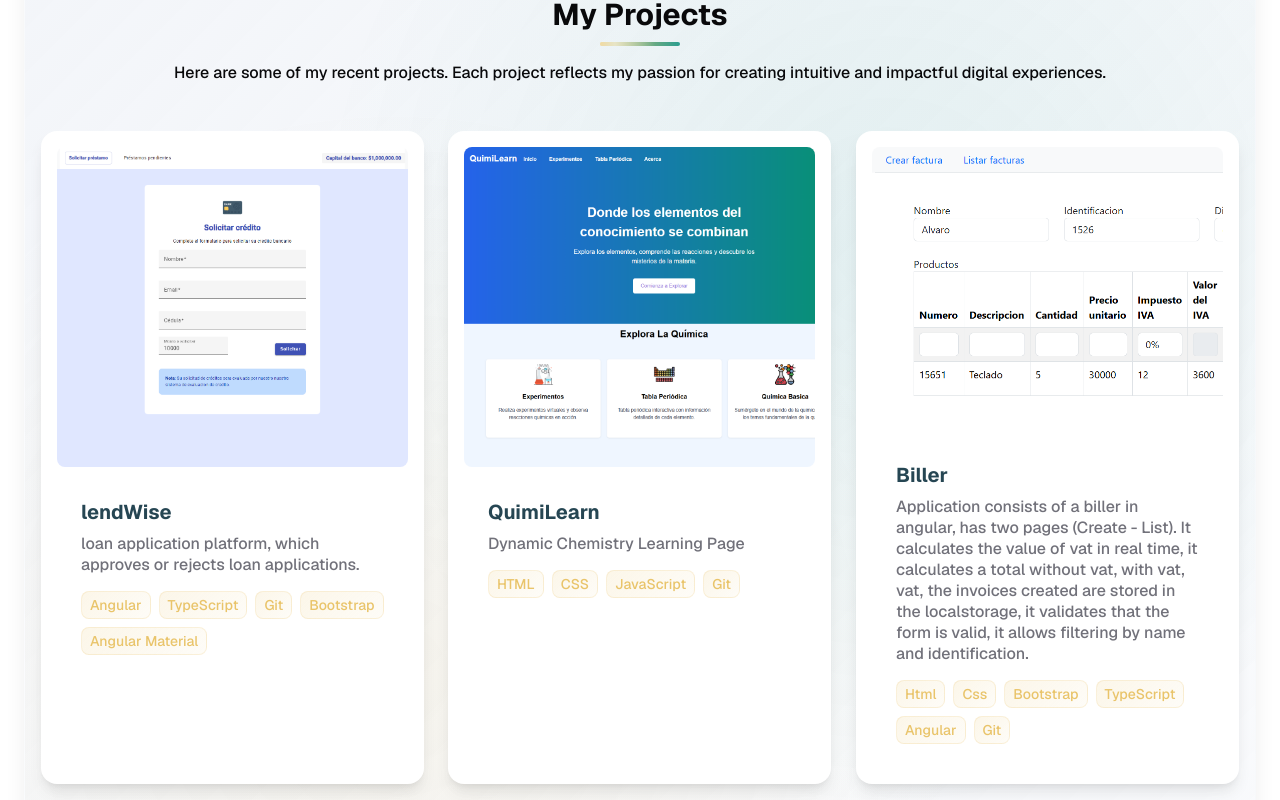
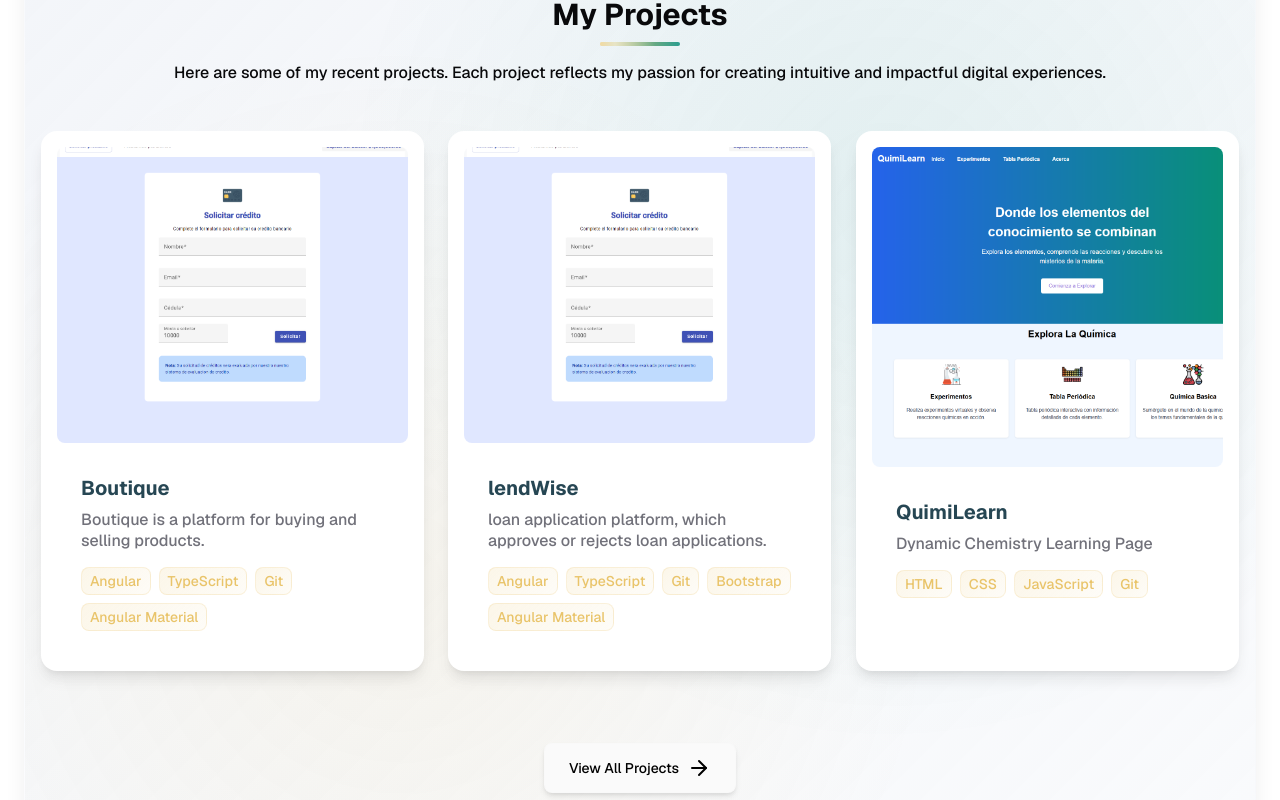
Before and after one commit to joseph517/portfolio, a React (Vite) app: page / in a window 1280 px wide. Shown: the part 2640-3440 px from the top of the page. Built offline with nearby package versions, Linux system fonts and the light colour scheme; no server answers.

Commit message:
add boutique project

```diff
--- a/src/components/projects/projects.tsx
+++ b/src/components/projects/projects.tsx
@@ -12,6 +12,16 @@ import lendWise from '../../assets/projects/lendWise.png';
 
 function Projects() {
   const projects = [
+    {
+      id: 6,
+      title: 'Boutique',
+      description:
+        'Boutique is a platform for buying and selling products.',
+      tech: ['Angular', 'TypeScript', 'Git', 'Angular Material'],
+      image: lendWise,
+      demo: 'https://boutique-teal-three.vercel.app/',
+      code: 'https://github.com/joseph517/boutique',
+    },
     {
       id: 6,
       title: 'lendWise',
```
